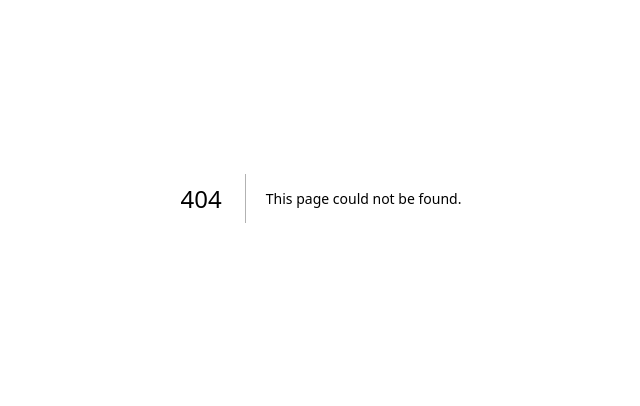
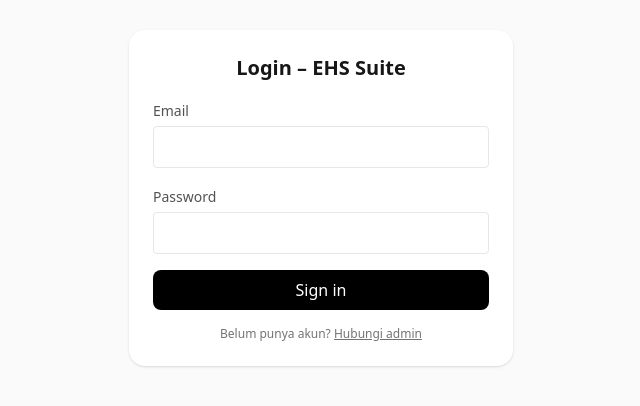
Before and after one commit to Armansj-pixel/EHS-Suite, a Next.js app: page /login in a window 1280 px wide. Before the commit this address had no page. Shown: the part 202-608 px from the top of the page, without its empty margins (319-959 px from the left). Built offline with nearby package versions, Linux system fonts and the light colour scheme; no server answers.

Commit message:
Create (auth)/login/page.tsx

```diff
--- /dev/null
+++ b/app/(auth)/login/page.tsx
@@ -0,0 +1,77 @@
+"use client";
+
+import { useState } from "react";
+import { auth } from "@/lib/firebase";
+import { signInWithEmailAndPassword } from "firebase/auth";
+import Link from "next/link";
+
+export default function LoginPage() {
+  const [email, setEmail] = useState("");
+  const [password, setPassword] = useState("");
+  const [loading, setLoading] = useState(false);
+  const [error, setError] = useState<string | null>(null);
+
+  async function onSubmit(e: React.FormEvent) {
+    e.preventDefault();
+    setLoading(true);
+    setError(null);
+    try {
+      // login menggunakan firebase auth
+      await signInWithEmailAndPassword(auth, email.trim(), password);
+      window.location.href = "/"; // redirect ke dashboard
+    } catch (err: any) {
+      setError(err?.message ?? "Login gagal");
+    } finally {
+      setLoading(false);
+    }
+  }
+
+  return (
+    <div className="min-h-dvh flex items-center justify-center p-6 bg-neutral-50">
+      <form
+        onSubmit={onSubmit}
+        className="w-full max-w-sm space-y-4 bg-white p-6 rounded-2xl shadow"
+      >
+        <h1 className="text-xl font-semibold text-center">Login – EHS Suite</h1>
+
+        <div className="space-y-1">
+          <label className="text-sm text-neutral-600">Email</label>
+          <input
+            type="email"
+            className="input"
+            value={email}
+            onChange={(e) => setEmail(e.target.value)}
+            required
+          />
+        </div>
+
+        <div className="space-y-1">
+          <label className="text-sm text-neutral-600">Password</label>
+          <input
+            type="password"
+            className="input"
+            value={password}
+            onChange={(e) => setPassword(e.target.value)}
+            required
+          />
+        </div>
+
+        {error && <p className="text-sm text-red-600">{error}</p>}
+
+        <button
+          disabled={loading}
+          className="btn w-full"
+        >
+          {loading ? "Signing in..." : "Sign in"}
+        </button>
+
+        <p className="text-xs text-neutral-500 text-center">
+          Belum punya akun?{" "}
+          <Link href="#" className="underline">
+            Hubungi admin
+          </Link>
+        </p>
+      </form>
+    </div>
+  );
+}
```
